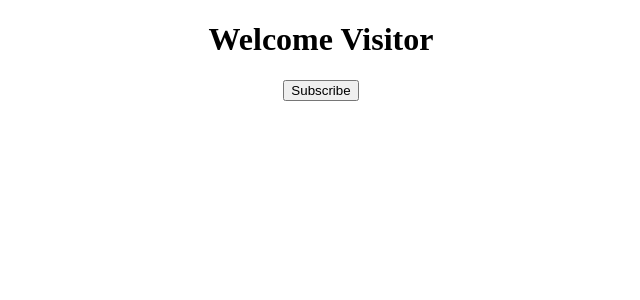
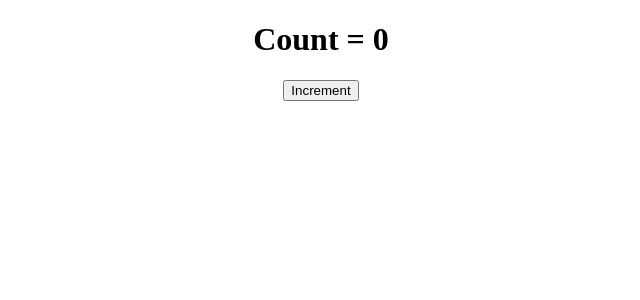
Before and after one commit to salinpaul94/React-baiscs, a React (Create React App) app: page / in a window 1280 px wide. Shown: the top 300 px of the page, without its empty margins (319-959 px from the left). Built offline with nearby package versions, Linux system fonts and the light colour scheme.

Commit message:
setState prevState

```diff
--- a/src/App.tsx
+++ b/src/App.tsx
@@ -3,11 +3,12 @@ import './App.css';
 import Greet from './components/Greet';
 import Welcome from './components/Welcome';
 import Message from './components/Message';
-
+import Counter from './components/Counter';
 function App() {
   return (
     <div className="App">
-      <Message/>
+      <Counter/>
+      {/* <Message/> */}
       {/* <Greet name="Salinpaul" lastname="Valooran">
         <button>hello</button>
       </Greet>
--- /dev/null
+++ b/src/components/Counter.tsx
@@ -0,0 +1,45 @@
+import React, { Component } from 'react'
+
+class Counter extends Component {
+
+    constructor(props: {} | Readonly<{}>) {
+      super(props)
+
+      this.state = {
+         count: 0
+      }
+    }
+
+    increment() {
+        // this.setState(
+        //     {
+        //         count: this.state.count + 1
+        //     },
+        // () => {
+        //     console.log('Callback value', this.state.count)
+        //     }
+        // )
+        this.setState((prevState, props) => ({
+            count: prevState.count + 1
+        }))
+    }
+
+    incrementFive(){
+        this.increment()
+        this.increment()
+        this.increment()
+        this.increment()
+        this.increment()
+    }
+
+  render() {
+    return (
+      <div>
+        <h1>Count = {this.state.count}</h1>
+        <button onClick={() => this.incrementFive()}>Increment</button>
+      </div>
+    )
+  }
+}
+
+export default Counter;
```
